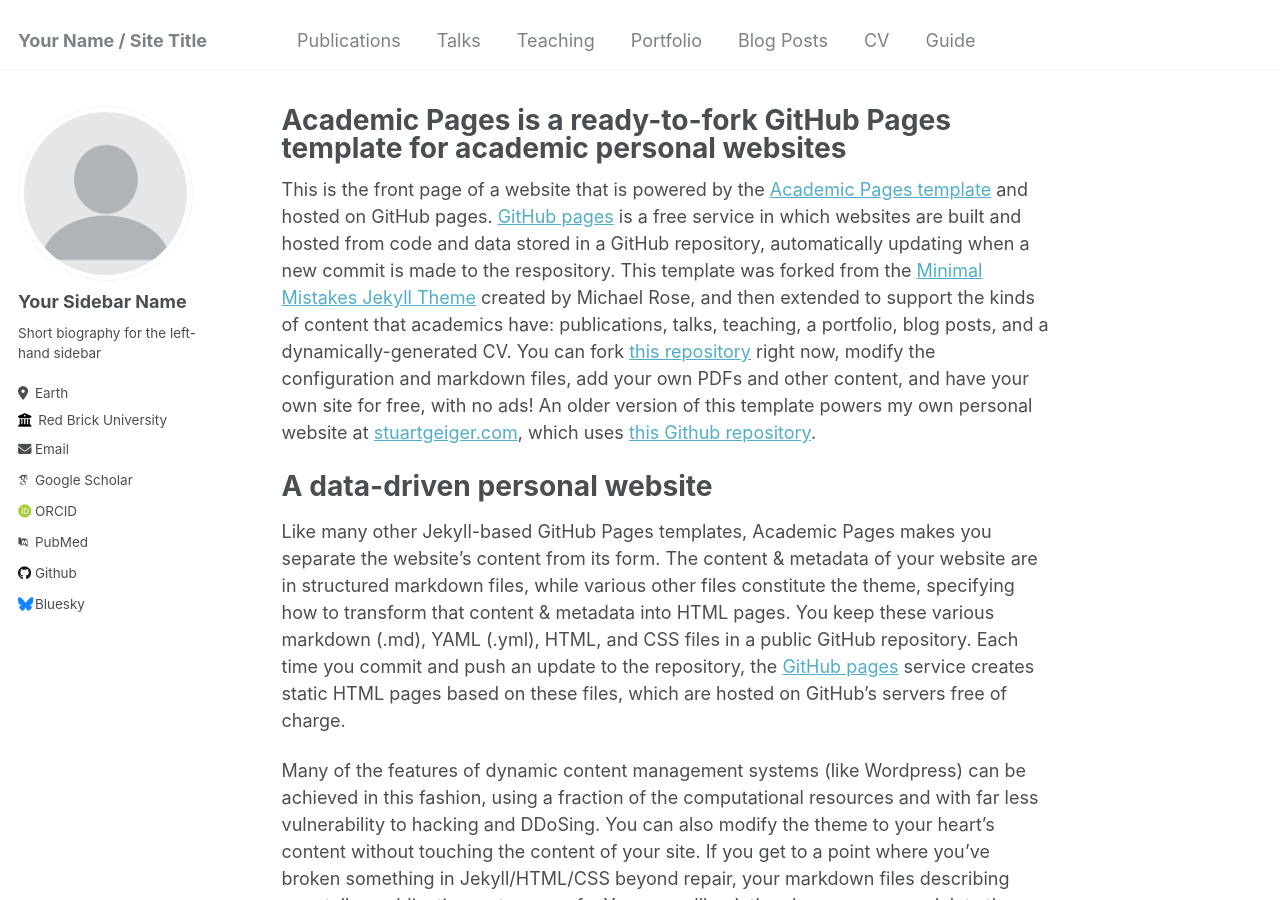
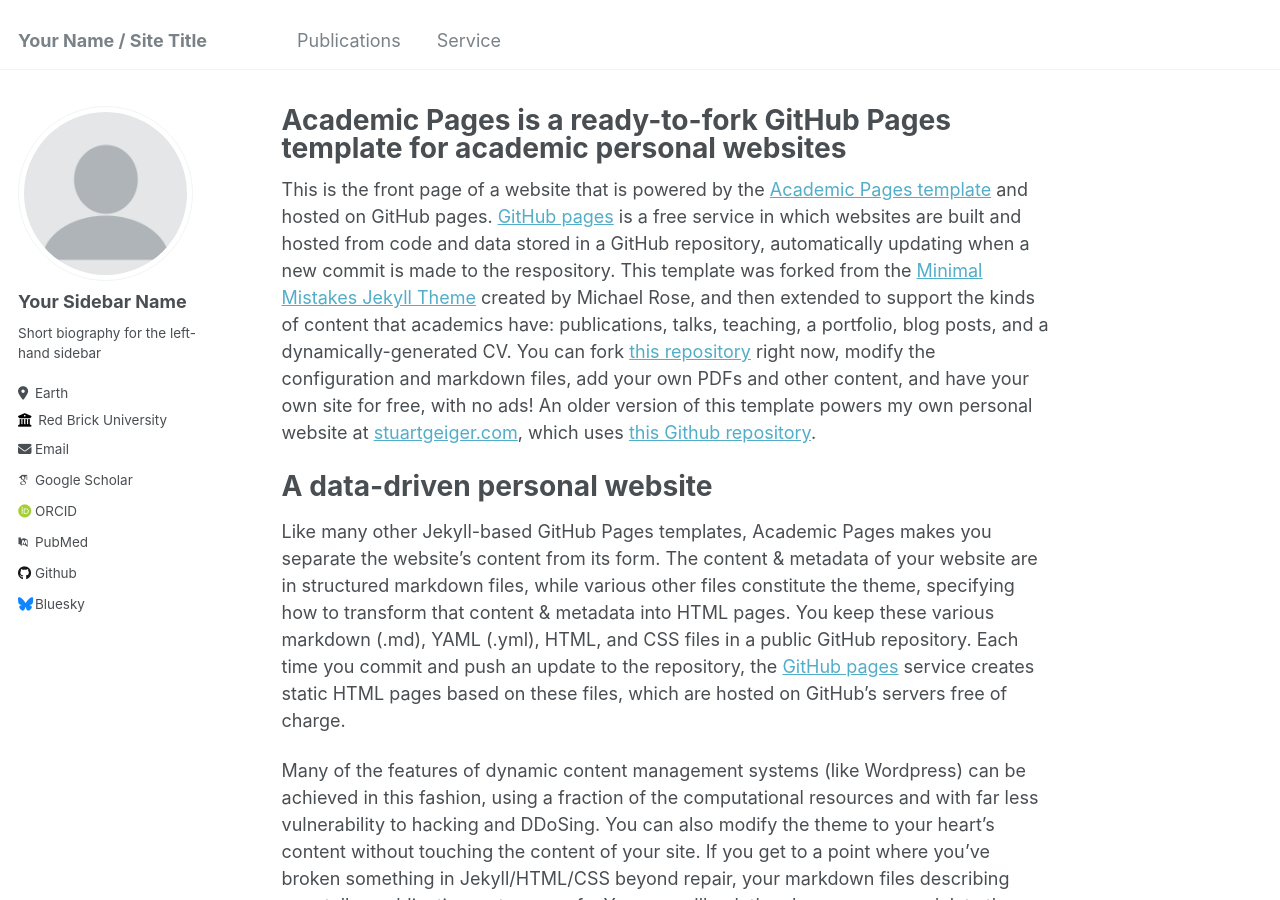
Before and after one commit to zihuanwang/zihuanwang.github.io, a Jekyll site: the page built from _pages/about.md, in a window 1280 px wide and 900 px high. Built offline with Jekyll 4.4.1, drawn with Linux system fonts in a browser that asks for light colours; some web fonts are replaced.

Commit message:
Update navigation.yml

```diff
--- a/_data/navigation.yml
+++ b/_data/navigation.yml
@@ -3,20 +3,5 @@
   - title: "Publications"
     url: /publications/
 
-  - title: "Talks"
-    url: /talks/
-
-  - title: "Teaching"
-    url: /teaching/
-
-  - title: "Portfolio"
-    url: /portfolio/
-
-  - title: "Blog Posts"
-    url: /year-archive/
-
-  - title: "CV"
-    url: /cv/
-
-  - title: "Guide"
-    url: /markdown/
+  - title: "Service"
+    url: /service/
```
